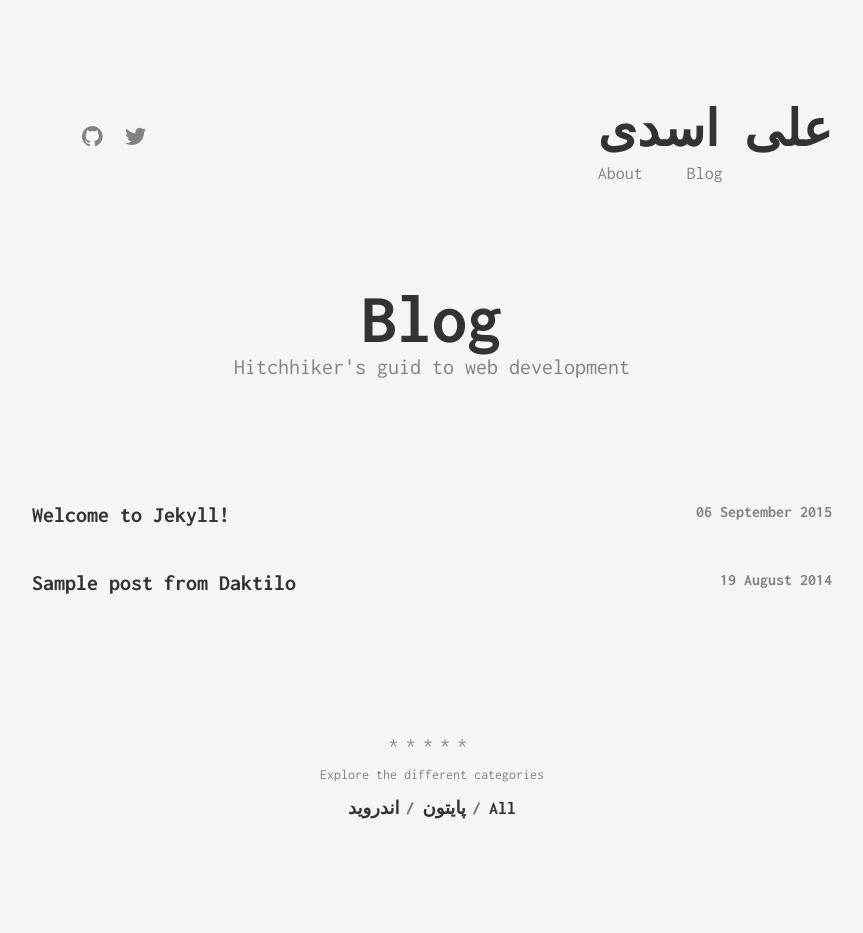
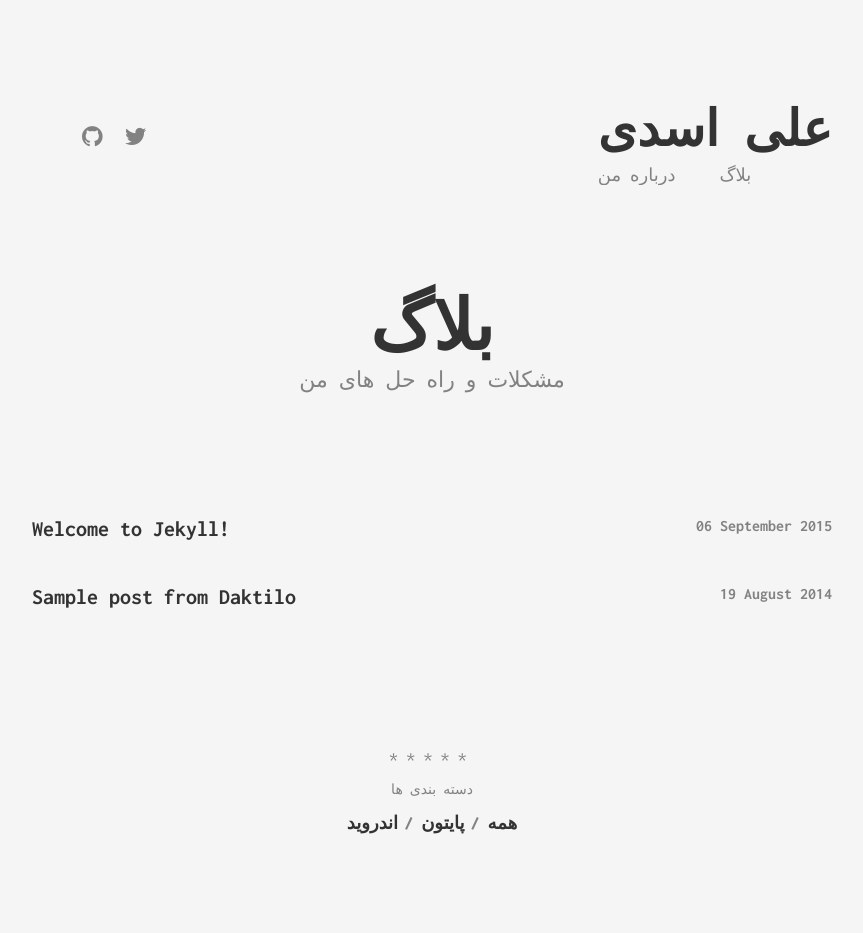
Before and after one commit to iamaliasadi/iamaliasadi.github.io, a Jekyll site: the page built from index.html, in a window 1280 px wide. Shown: the whole page, without its empty margins (208-1071 px from the left). Built offline with Jekyll 4.4.1, drawn with Linux system fonts in a browser that asks for light colours.

Commit message:
change body

```diff
--- a/_includes/header.html
+++ b/_includes/header.html
@@ -3,8 +3,8 @@
         <a href="/" class="logo">{{ site.title }}</a>
 
         <ul class="menu">
-            <li class="menu__entry"><a href="{{ '/about' | prepend: site.baseurl }}">About</a></li>
-            <li class="menu__entry"><a href="{{ '/' | prepend: site.baseurl }}">Blog</a></li>
+            <li class="menu__entry"><a href="{{ '/about' | prepend: site.baseurl }}">درباره من</a></li>
+            <li class="menu__entry"><a href="{{ '/' | prepend: site.baseurl }}">بلاگ</a></li>
         </ul>
     </div>
 
--- a/_includes/page/explore.html
+++ b/_includes/page/explore.html
@@ -1,10 +1,10 @@
 <div class="explore">
     <div class="explore__devider">*****</div>
-    <div class="explore__label">Explore the different categories</div>
+    <div class="explore__label">دسته بندی ها</div>
     <ul class="categories">
         {% for category in site.data.categories %}
             <li class="categories__item"><a href="{{ '/categories/' | append: category.slug | prepend: site.baseurl }}">{{ category.name }}</a></li>
         {% endfor %}
-		<li class="categories__item"><a href="{{ '/' | prepend: site.baseurl }}">All</a></li>
+		<li class="categories__item"><a href="{{ '/' | prepend: site.baseurl }}">همه</a></li>
     </ul>
 </div>
--- a/index.html
+++ b/index.html
@@ -1,7 +1,7 @@
 ---
 layout: page
-title: Blog
-subtitle: Hitchhiker's guid to web development
+title: بلاگ
+subtitle: مشکلات و راه حل های من
 sitemap:
   priority: 0.9
 ---
```
